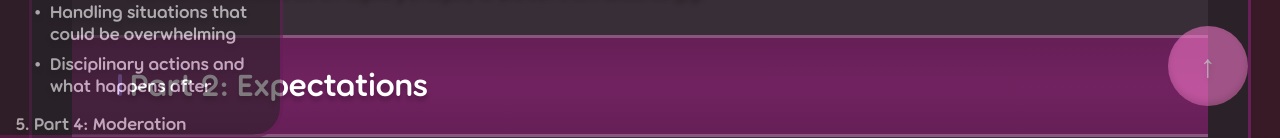
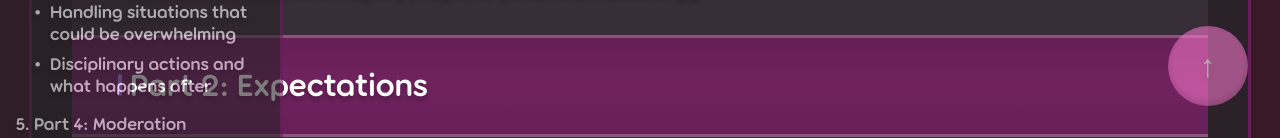
Before and after one commit to CamelliaCommunity/Wiki, a Jekyll site: the page built from staffGuidelines.md, in a window 1280 px wide and 1400 px high, scrolled down 613 px. Shown: the part 1262-1400 px from the top of the window. Built offline with Jekyll 4.4.1, drawn with Linux system fonts in a browser that asks for light colours.

Commit message:
remove border for for content wedge

```diff
--- a/assets/_scss/styles.scss
+++ b/assets/_scss/styles.scss
@@ -604,7 +604,8 @@
   background: var(--cardBackgroundColor) 0% 0% no-repeat padding-box;
   border: 3px solid var(--secondaryColor2);
   border-left: none;
-  border-radius: 0 30px 30px 0;
+  border-bottom: none;
+  border-radius: 0 30px 0 0;
   width: 283px;
   height: 680px;
   // min-height: 1056px;
--- a/assets/css/styles.css
+++ b/assets/css/styles.css
@@ -937,7 +937,8 @@
   background: var(--cardBackgroundColor) 0% 0% no-repeat padding-box;
   border: 3px solid var(--secondaryColor2);
   border-left: none;
-  border-radius: 0 30px 30px 0;
+  border-bottom: none;
+  border-radius: 0 30px 0 0;
   width: 283px;
   height: 680px;
   /* keep it to the bottom left of page */
```
Also changed, not shown: 1 other file.
